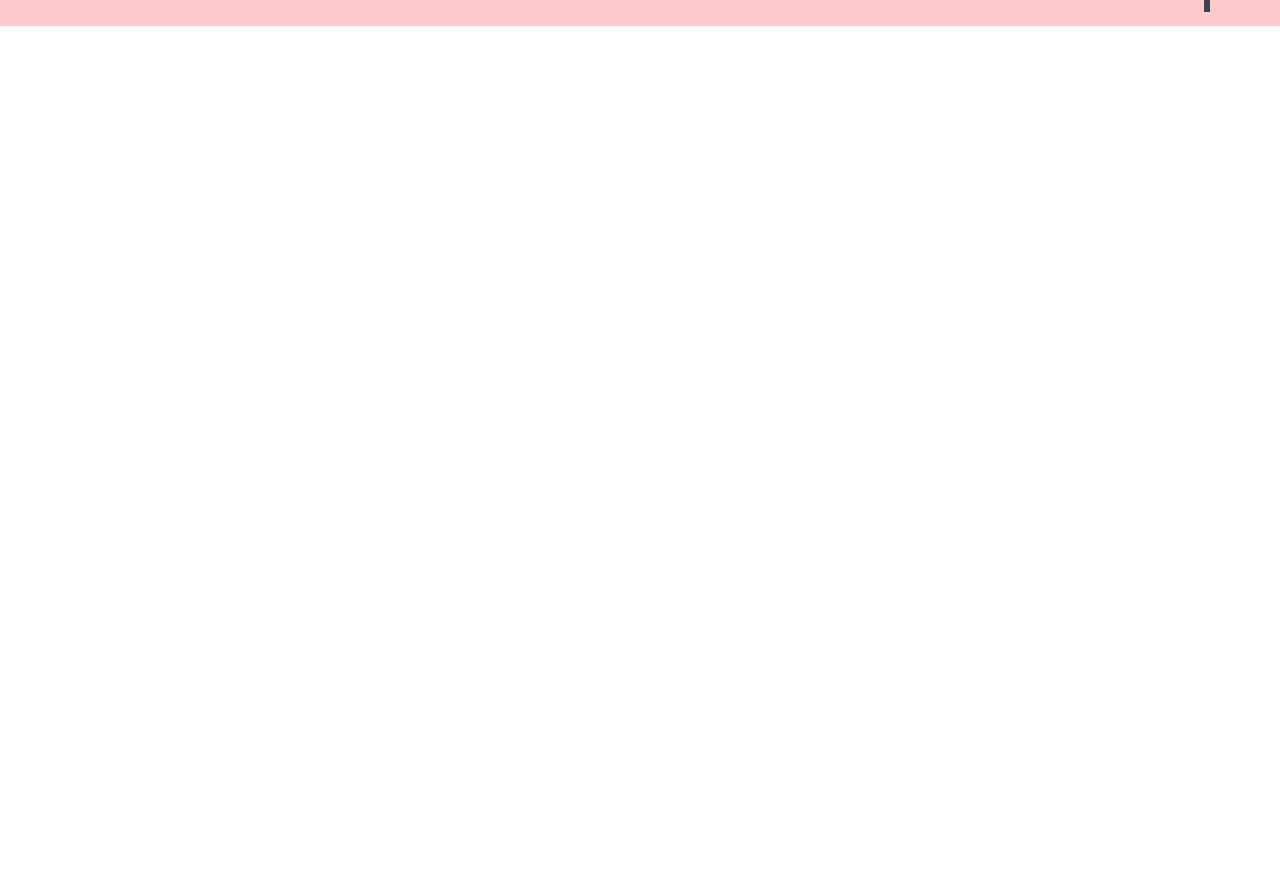
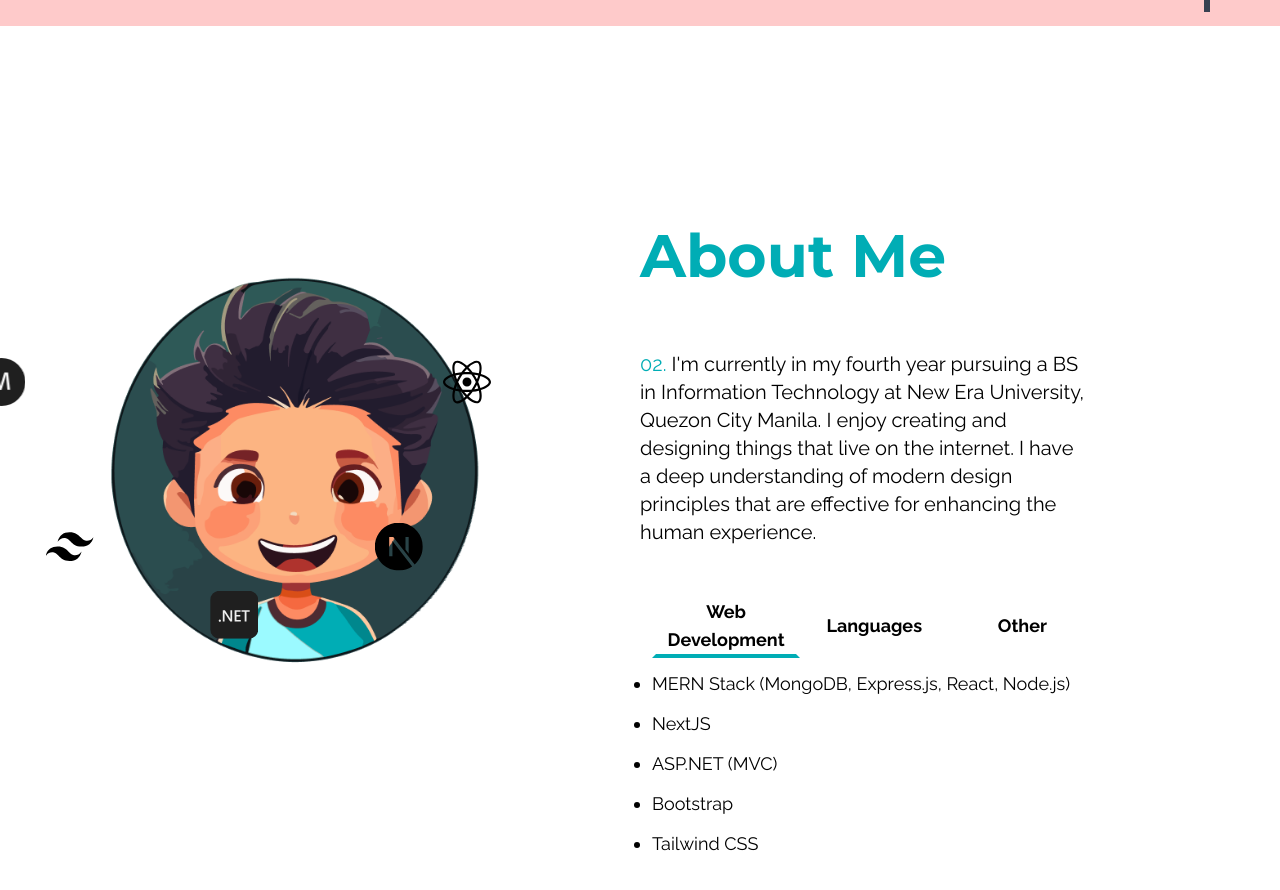
Before and after one commit to juvielone/porfolio-v4, a Next.js app: page / in a window 1280 px wide. Shown: the part 620-1510 px from the top of the page. Before the commit the page ends 800 px from the top, so only its background shows below. Built offline with nearby package versions, Linux system fonts and the light colour scheme.

Commit message:
About width and icons fixed

```diff
--- a/app/components/AboutTabs.jsx
+++ b/app/components/AboutTabs.jsx
@@ -6,7 +6,7 @@
 const Tabs = ({ setCurrentIcons, webdev, languages, other, updateIcons }) => {
   return (
     <motion.div
-      className="mt-12 font_content md:text-lg lg:text-lg
+      className="w-full mt-12 font_content md:text-lg lg:text-lg
      lg:w-5/6 lg:ml-3 lg:text-left lg:h-64"
       variants={about_tab}
     >
--- a/app/components/sections/About.jsx
+++ b/app/components/sections/About.jsx
@@ -39,7 +39,7 @@
       >
         <motion.div>
           <Image
-            className="w-36 h-34 rounded-full lg:h-92 lg:w-2/3 lg:ml-12 "
+            className="w-36 h-34 rounded-full lg:h-92 lg:w-3/4 lg:ml-12 lg:mt-28"
             src="/images/profile.png"
             alt="user_image"
             width={400}
@@ -93,7 +93,7 @@
       </motion.div>
 
       {/* Content */}
-      <motion.div className="my-auto text-center lg:w-5/6">
+      <motion.div className=" w-full my-auto text-center lg:w-5/6">
         <motion.h1
           className="text-primary-100 font_heading
         font-bold text-3xl mt-5 lg:text-left lg:m-0 lg:text-6xl"
@@ -102,7 +102,7 @@
           About Me
         </motion.h1>
         <motion.p
-          className="font_content w-96 mx-auto mt-12 md:text-lg lg:mx-0
+          className="font_content w-full mx-auto mt-12 md:text-lg lg:mx-0
           lg:mt-16 lg:text-xl lg:text-left lg:w-5/6"
           variants={about_content}
         >
--- a/app/page.js
+++ b/app/page.js
@@ -29,7 +29,7 @@
           {/* <Test /> */}
           <Navbar />
           <Hero />
-          {/* <About /> */}
+          <About />
           {/* <Experience /> */}
           {/* <Projects /> */}
           {/* <Contact /> */}
--- a/styles/global.css
+++ b/styles/global.css
@@ -21,10 +21,9 @@
 
 .profile_icons {
   position: absolute;
-  left: 145px;
-  top: 220px;
+  left: 20%;
   list-style-type: none;
-  transform-origin: 100px;
+  transform-origin: 190%;
   transform: rotate(calc(var(--i) * (360deg / var(--j)))) translateX(300px);
 }
 
```
